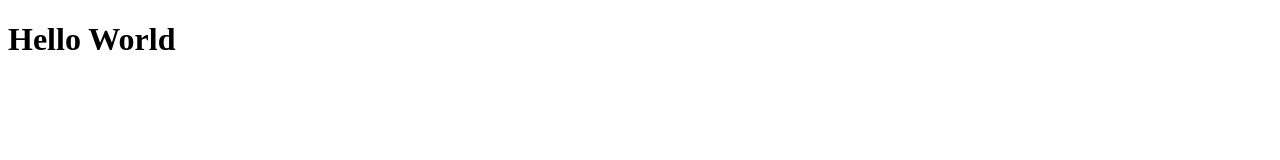
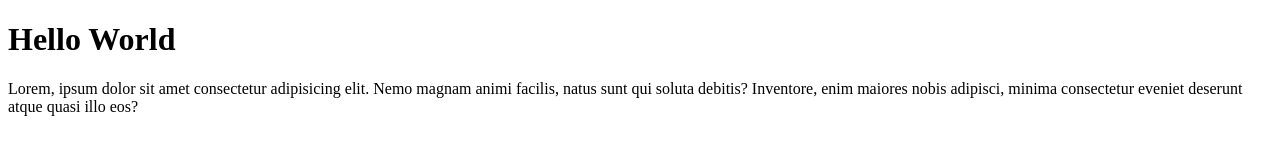
Before and after one commit to ctrlarx/wpu-git-test, a plain HTML site: page index.html in a window 1280 px wide. Drawn offline with Linux system fonts and the light colour scheme.

Commit message:
menambahkan paragraf

```diff
--- a/index.html
+++ b/index.html
@@ -7,5 +7,10 @@
   </head>
   <body>
     <h1>Hello World</h1>
+    <p>
+      Lorem, ipsum dolor sit amet consectetur adipisicing elit. Nemo magnam
+      animi facilis, natus sunt qui soluta debitis? Inventore, enim maiores
+      nobis adipisci, minima consectetur eveniet deserunt atque quasi illo eos?
+    </p>
   </body>
 </html>
```
